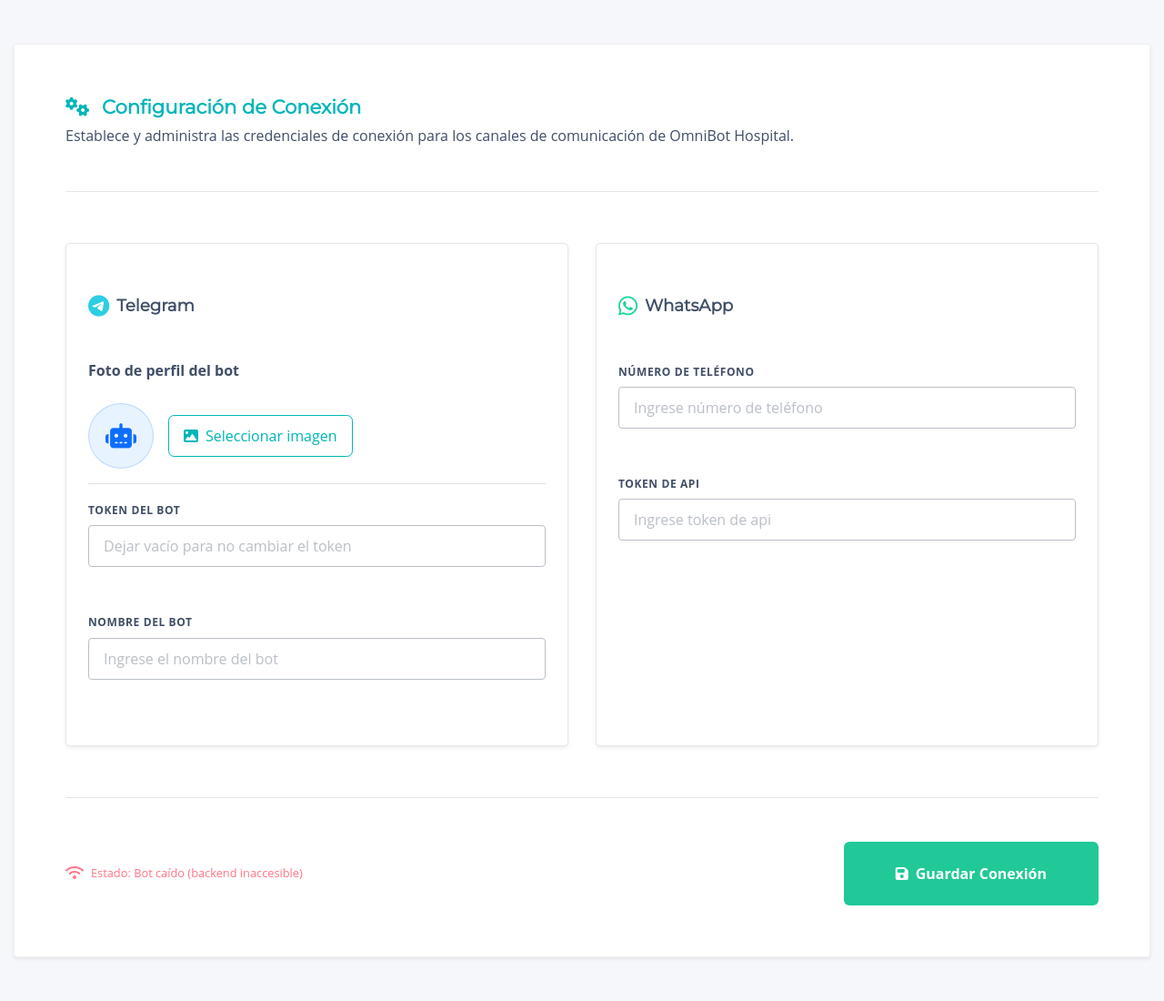
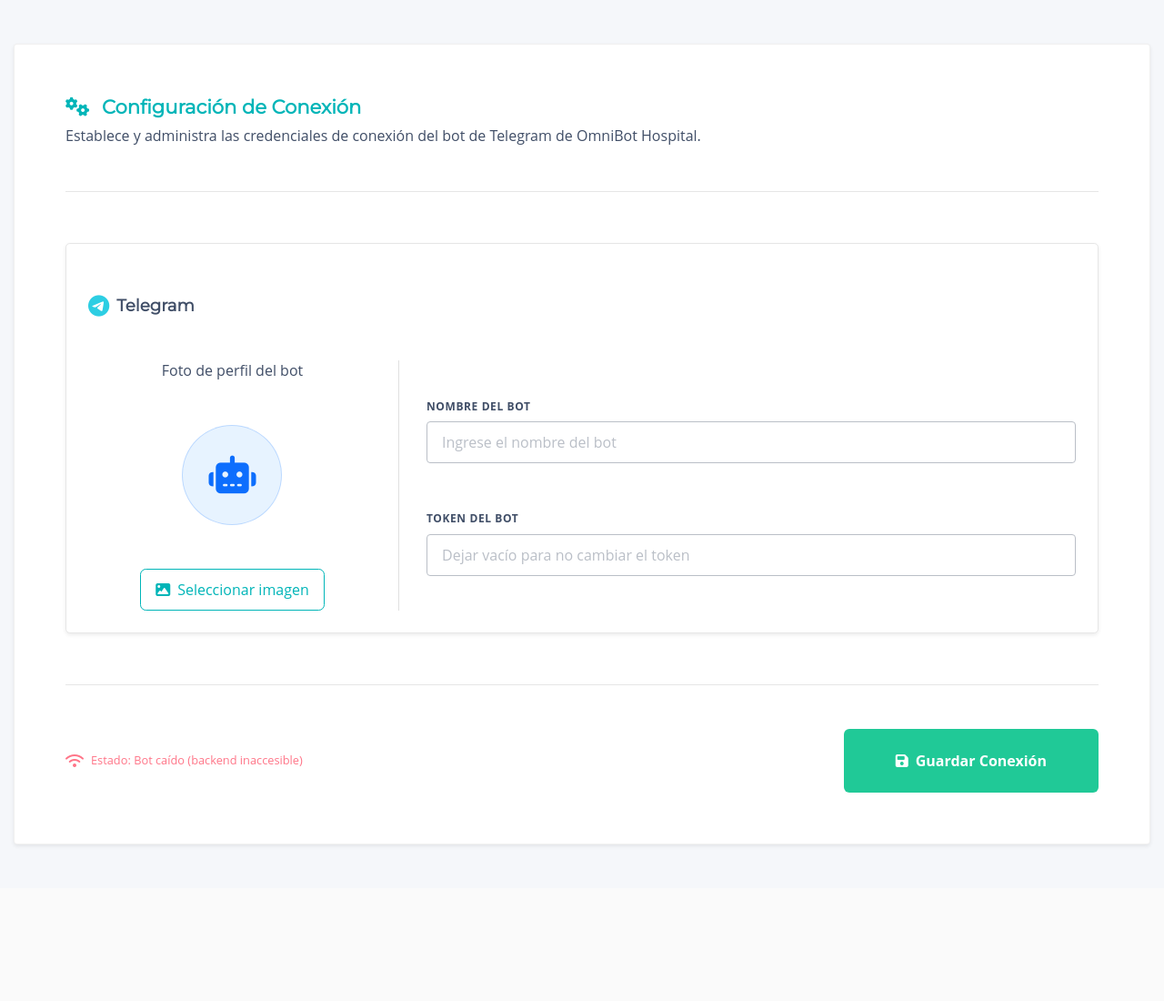
Before and after one commit to Nicole-TC/Proyecto_Hospital-Portfolio, a PHP site: template admin/vistas/chatbot/configuracion.php in a window 1280 px wide. Shown: the whole page at 91% size. After the commit the page ends 930 px from the top, so only its background shows below. Run offline with PHP 8.4, Linux system fonts and the light colour scheme; the template is opened without the code that fills it, so the values that code supplies are empty; some libraries are stand-ins or nearby versions.

Commit message:
Cambios en el front

```diff
--- a/admin/vistas/chatbot/configuracion.php
+++ b/admin/vistas/chatbot/configuracion.php
@@ -6,7 +6,8 @@
  * Renderiza la estructura visual de una Tarjeta de Credencial reutilizable
  * Subtarea 3: Estructura visual base, con soporte para inputs adaptables y estilos coherentes
  */
-function renderTarjetaCredencial($canal, $icono, $label1, $name1, $val1, $label2, $name2, $val2, $type2 = "text", $conFoto = false, $placeholder2 = "", $placeholder1 = "") {
+function renderTarjetaCredencial($canal, $icono, $label1, $name1, $val1, $label2, $name2, $val2, $type2 = "text", $conFoto = false, $placeholder2 = "", $placeholder1 = "")
+{
     $textoPlaceholder1 = $placeholder1 !== "" ? $placeholder1 : ("Ingrese " . strtolower($label1));
     $textoPlaceholder2 = $placeholder2 !== "" ? $placeholder2 : ("Ingrese " . strtolower($label2));
 ?>
@@ -54,68 +55,71 @@ function renderTarjetaCredencial($canal, $icono, $label1, $name1, $val1, $label2
 ?>
 <div class="container-fluid py-3">
     <div class="row g-4">
-        <!-- Contenedor Base Principal Adaptativo (Usa .card) -->
         <main class="col-12">
             <div class="card p-4 shadow-sm h-100" style="min-height: 400px;">
-                <!-- El contenido de la vista se inyectará aquí en las siguientes subtareas -->
                 <div id="vista-configuracion-contenido">
                     <!-- Cabecera de la Vista -->
                     <div class="mb-4 pb-3 border-bottom">
                         <h4 class="fw-bold text-primary"><i class="fa-solid fa-gears me-2"></i> Configuración de Conexión</h4>
-                        <p class="text-muted mb-0">Establece y administra las credenciales de conexión para los canales de comunicación de OmniBot Hospital.</p>
+                        <p class="text-muted mb-0">Establece y administra las credenciales de conexión del bot de Telegram de OmniBot Hospital.</p>
                     </div>
 
-                    <!-- Formulario de Configuración -->
                     <form id="form-configuracion-conexion" class="needs-validation" novalidate>
-                        <!-- Contenedor para tarjetas de credenciales (Telegram y WhatsApp) -->
-                        <div class="row g-4" id="tarjetas-credenciales-container">
-                            <?php
-                            // Valores de estado iniciales (se vincularán con el backend en pasos posteriores)
-                            $telegram_token = "";
-                            $nombre_bot = "";
-                            $whatsapp_phone = "";
-                            $whatsapp_token = "";
+                        <div class="row" id="tarjetas-credenciales-container">
+                            <div class="col-12">
+                                <div class="card shadow-sm h-100 border rounded-3">
+                                    <div class="card-header bg-transparent border-0 pt-4 pb-2">
+                                        <h5 class="fw-bold d-flex align-items-center mb-0">
+                                            <i class="fa-brands fa-telegram text-info me-2 fs-4"></i>
+                                            Telegram
+                                        </h5>
+                                    </div>
+                                    <div class="card-body pt-2">
+                                        <div class="row g-4 align-items-center">
 
-                            // Tarjeta Telegram
-                            renderTarjetaCredencial(
-                                "Telegram",
-                                "fa-brands fa-telegram text-info",
-                                "Token del Bot",
-                                "telegram_token",
-                                $telegram_token,
-                                "Nombre del bot",
-                                "nombre_bot",
-                                $nombre_bot,
-                                "text",
-                                true,
-                                "Ingrese el nombre del bot",
-                                "Dejar vacío para no cambiar el token"
-                            );
-
-                            // Tarjeta WhatsApp
-                            renderTarjetaCredencial(
-                                "WhatsApp",
-                                "fa-brands fa-whatsapp text-success",
-                                "Número de Teléfono",
-                                "whatsapp_phone",
-                                $whatsapp_phone,
-                                "Token de API",
-                                "whatsapp_token",
-                                $whatsapp_token,
-                                "password"
-                            );
-                            ?>
+                                            <!-- Columna izquierda: foto de perfil -->
+                                            <div class="col-12 col-md-4">
+                                                <div class="cfg-foto">
+                                                    <p class="cfg-foto-titulo mb-3">Foto de perfil del bot</p>
+                                                    <div class="cfg-foto-preview mb-3" id="telegram-foto-preview" aria-hidden="true">
+                                                        <i class="fa-solid fa-robot"></i>
+                                                    </div>
+                                                    <label class="btn btn-outline-primary cfg-foto-btn mb-0" for="telegram_foto_perfil">
+                                                        <i class="fa-solid fa-image me-2"></i>Seleccionar imagen
+                                                    </label>
+                                                    <input type="file" class="d-none" id="telegram_foto_perfil" name="telegram_foto_perfil" accept="image/jpeg,image/png,.jpg,.jpeg,.png,.mp4">
+                                                </div>
                                             </div>
 
-                        <!-- Footer de las tarjetas (Estado de conexión y botón de guardar) -->
+                                            <!-- Columna derecha: campos -->
+                                            <div class="col-12 col-md-8">
+                                                <div class="mb-3">
+                                                    <label for="nombre_bot" class="form-label fw-bold text-uppercase text-muted" style="font-size: 0.75rem; letter-spacing: 0.05em;">
+                                                        Nombre del bot
+                                                    </label>
+                                                    <input type="text" class="form-control" id="nombre_bot" name="nombre_bot" value="" placeholder="Ingrese el nombre del bot">
+                                                </div>
+                                                <div class="mb-0">
+                                                    <label for="telegram_token" class="form-label fw-bold text-uppercase text-muted" style="font-size: 0.75rem; letter-spacing: 0.05em;">
+                                                        Token del bot
+                                                    </label>
+                                                    <input type="text" class="form-control" id="telegram_token" name="telegram_token" value="" placeholder="Dejar vacío para no cambiar el token">
+                                                </div>
+                                            </div>
+
+                                        </div>
+                                    </div>
+                                </div>
+                            </div>
+                        </div>
+
+                        <!-- Footer (Estado de conexión y botón de guardar) -->
                         <div class="mt-4 pt-3 border-top d-flex flex-column flex-sm-row justify-content-between align-items-center gap-2">
-                            <!-- Estado del bot (izquierda: indicador vivo/muerto) -->
                             <div class="d-flex align-items-center" id="estado-bot">
                                 <i class="fa-solid fa-wifi me-2" id="estado-bot-icono"></i>
                                 <span class="fw-semibold small" id="estado-bot-texto">Verificando estado del bot...</span>
                             </div>
 
-                            <!-- Botón Guardar (A la derecha botón verde agua con icono de disquete) -->
                             <button type="submit" class="btn text-white fw-bold d-flex align-items-center px-4 py-2" style="background-color: #20c997; border-radius: 6px; transition: opacity 0.2s ease;">
                                 <i class="fa-solid fa-floppy-disk me-2"></i> Guardar Conexión
                             </button>
@@ -126,7 +130,6 @@ function renderTarjetaCredencial($canal, $icono, $label1, $name1, $val1, $label2
         </main>
     </div>
 </div>
-
 
 <script>
     document.addEventListener("DOMContentLoaded", function() {
@@ -249,11 +252,11 @@ document.addEventListener("DOMContentLoaded", function() {
 
 <script>
     // Nombre y token del bot: $.get para leer, $.ajax para guardar.
-$(document).ready(function(){
+    $(document).ready(function() {
         var API_URL = "app/cir-api/endpoints/bot-panel-e.php";
 
         function cargarNombreBot() {
-        $.get(API_URL + "?action=configuracion", function(response, status){
+            $.get(API_URL + "?action=configuracion", function(response, status) {
                 console.log(response);
                 console.log(status);
                 if (status == "success") {
@@ -266,7 +269,7 @@ $(document).ready(function(){
             });
         }
 
-    $("#form-configuracion-conexion").submit(function(e){
+        $("#form-configuracion-conexion").submit(function(e) {
             e.preventDefault();
 
             var nombre = $("#nombre_bot").val().trim();
@@ -299,7 +302,7 @@ $(document).ready(function(){
                 type: "PUT",
                 contentType: "application/json",
                 data: JSON.stringify(datosEnviar),
-            success: function(response, status){
+                success: function(response, status) {
                     console.log(response);
                     console.log(status);
                     if (status == "success") {
@@ -349,7 +352,7 @@ $(document).ready(function(){
                         cargarNombreBot();
                     }
                 },
-            error: function(xhr, status){
+                error: function(xhr, status) {
                     console.log(status);
                     var mensaje = "No se pudo guardar la configuración. Intenta nuevamente.";
                     if (xhr.responseJSON && xhr.responseJSON.message) {
@@ -362,7 +365,7 @@ $(document).ready(function(){
                         confirmButtonColor: "#20c997"
                     });
                 },
-            complete: function(){
+                complete: function() {
                     btn.html(textoBoton);
                     btn.prop("disabled", false);
                 }
@@ -375,14 +378,30 @@ $(document).ready(function(){
 
 <style>
     .cfg-foto {
+        display: flex;
+        flex-direction: column;
+        align-items: center;
+        text-align: center;
         padding-bottom: 1rem;
-    margin-bottom: 1rem;
         border-bottom: 1px solid rgba(0, 0, 0, 0.12);
     }
-.cfg-foto-titulo { font-weight: 700; }
+
+    @media (min-width: 768px) {
+        .cfg-foto {
+            padding-bottom: 0;
+            border-bottom: 0;
+            padding-right: 1.5rem;
+            border-right: 1px solid rgba(0, 0, 0, 0.12);
+        }
+
+        body.modo-oscuro .cfg-foto {
+            border-right-color: #444;
+        }
+    }
+
     .cfg-foto-preview {
-    width: 72px;
-    height: 72px;
+        width: 110px;
+        height: 110px;
         border-radius: 50%;
         overflow: hidden;
         display: flex;
@@ -391,17 +410,25 @@ $(document).ready(function(){
         flex-shrink: 0;
         background: #e7f3ff;
         color: #0d6efd;
-    font-size: 1.7rem;
+        font-size: 2.6rem;
         border: 1px solid rgba(13, 110, 253, 0.2);
     }
+
     .cfg-foto-preview img,
     .cfg-foto-preview video {
         width: 100%;
         height: 100%;
         object-fit: cover;
     }
-.cfg-foto-btn { border-radius: 0.4rem; }
-body.modo-oscuro .cfg-foto { border-bottom-color: #444; }
+
+    .cfg-foto-btn {
+        border-radius: 0.4rem;
+    }
+
+    body.modo-oscuro .cfg-foto {
+        border-bottom-color: #444;
+    }
+
     body.modo-oscuro .cfg-foto-preview {
         background: #1a3348;
         color: #6cb6ff;
```
Also changed, not shown: admin/vistas/chatbot/dashboard.php (+28 -17 lines). Lines whose indentation alone changed are shown as unchanged.
